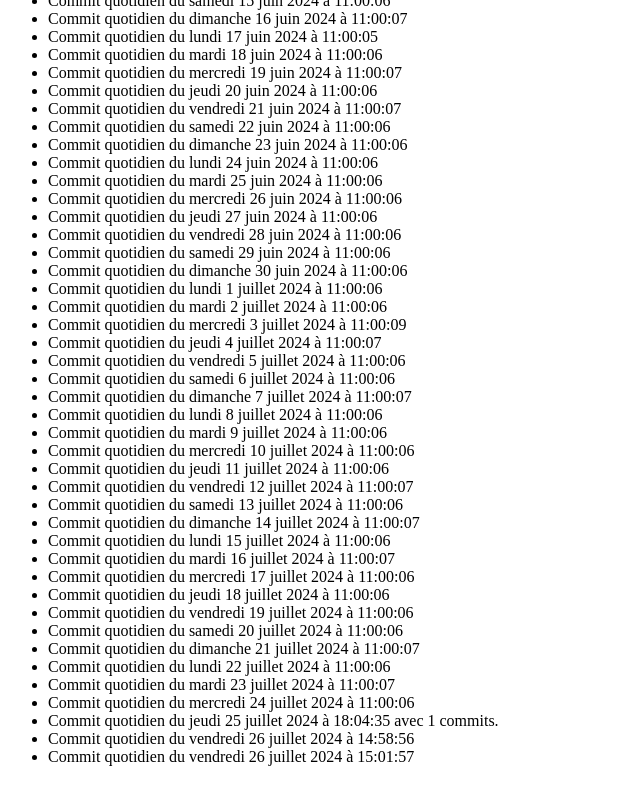
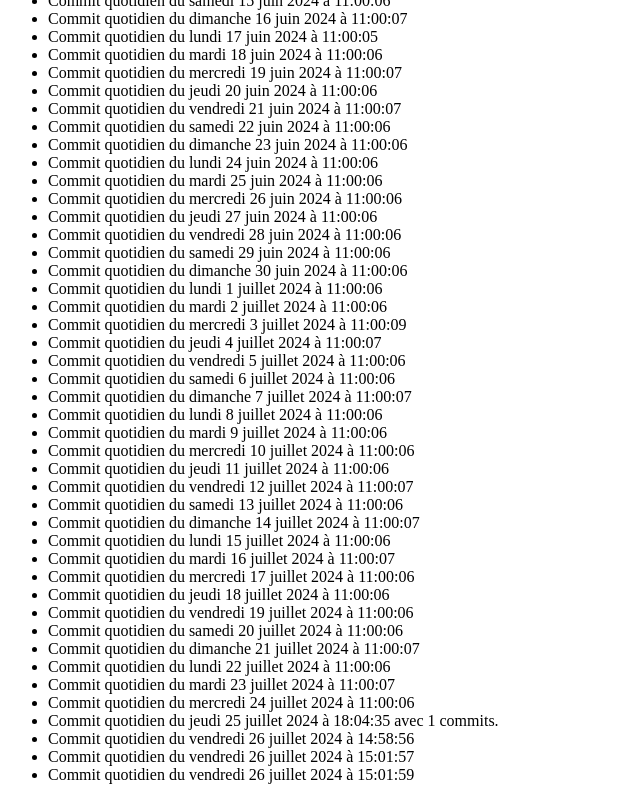
Before and after one commit to Reisorel/autocommit_bot, a website: page index.html in a window 1280 px wide. Shown: the part 740-1540 px from the top of the page, without its empty margins (0-640 px from the left). Drawn offline with Linux system fonts and the light colour scheme.

Commit message:
Commit quotidien du vendredi 26 juillet 2024 à 15:01:59

```diff
--- a/index.html
+++ b/index.html
@@ -166,6 +166,8 @@
 
 <li>Commit quotidien du vendredi 26 juillet 2024 à 15:01:57</li>
 
+<li>Commit quotidien du vendredi 26 juillet 2024 à 15:01:59</li>
+
 </ul>
   <script src="generate_commit.js"></script>
 
```
